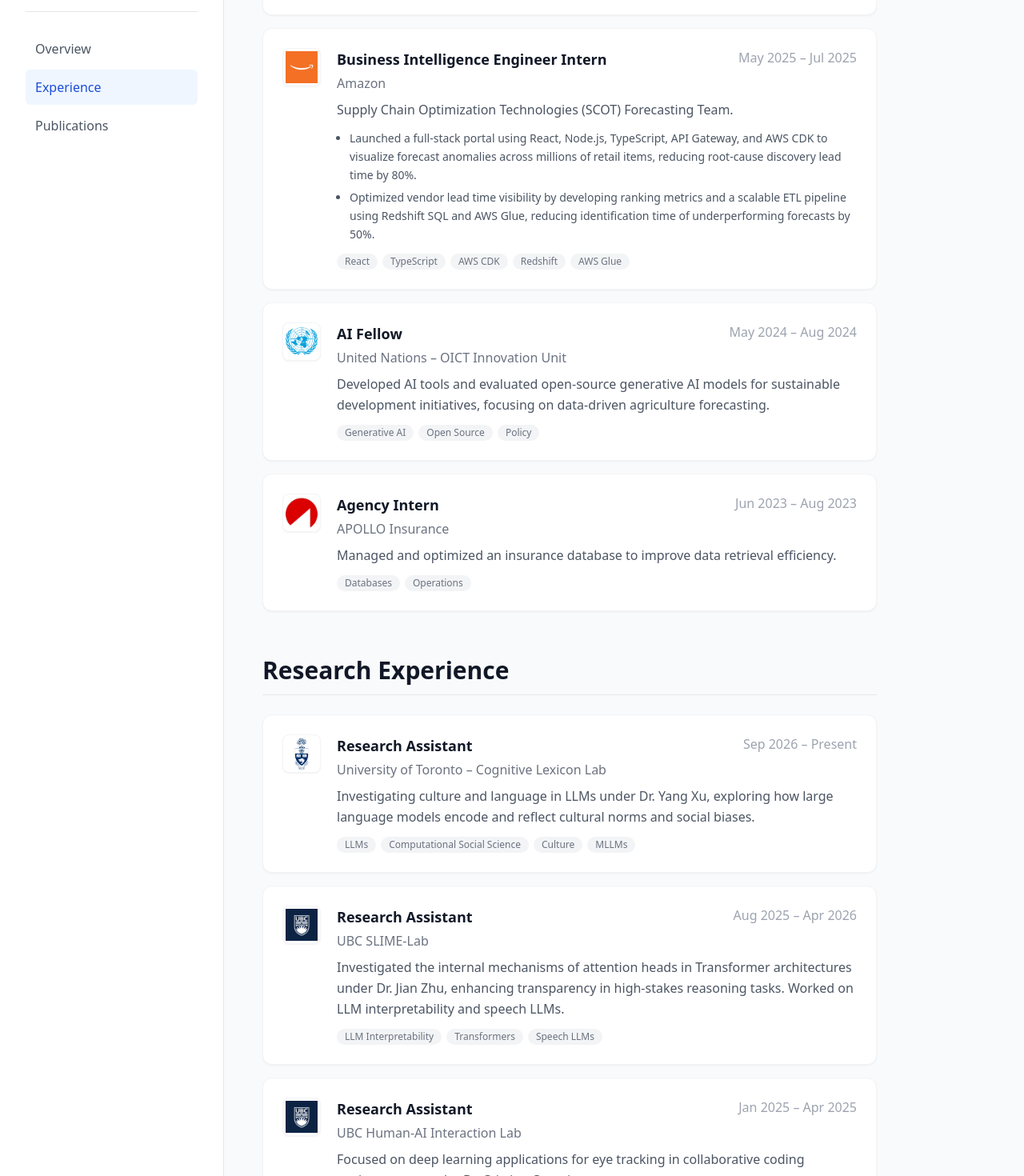
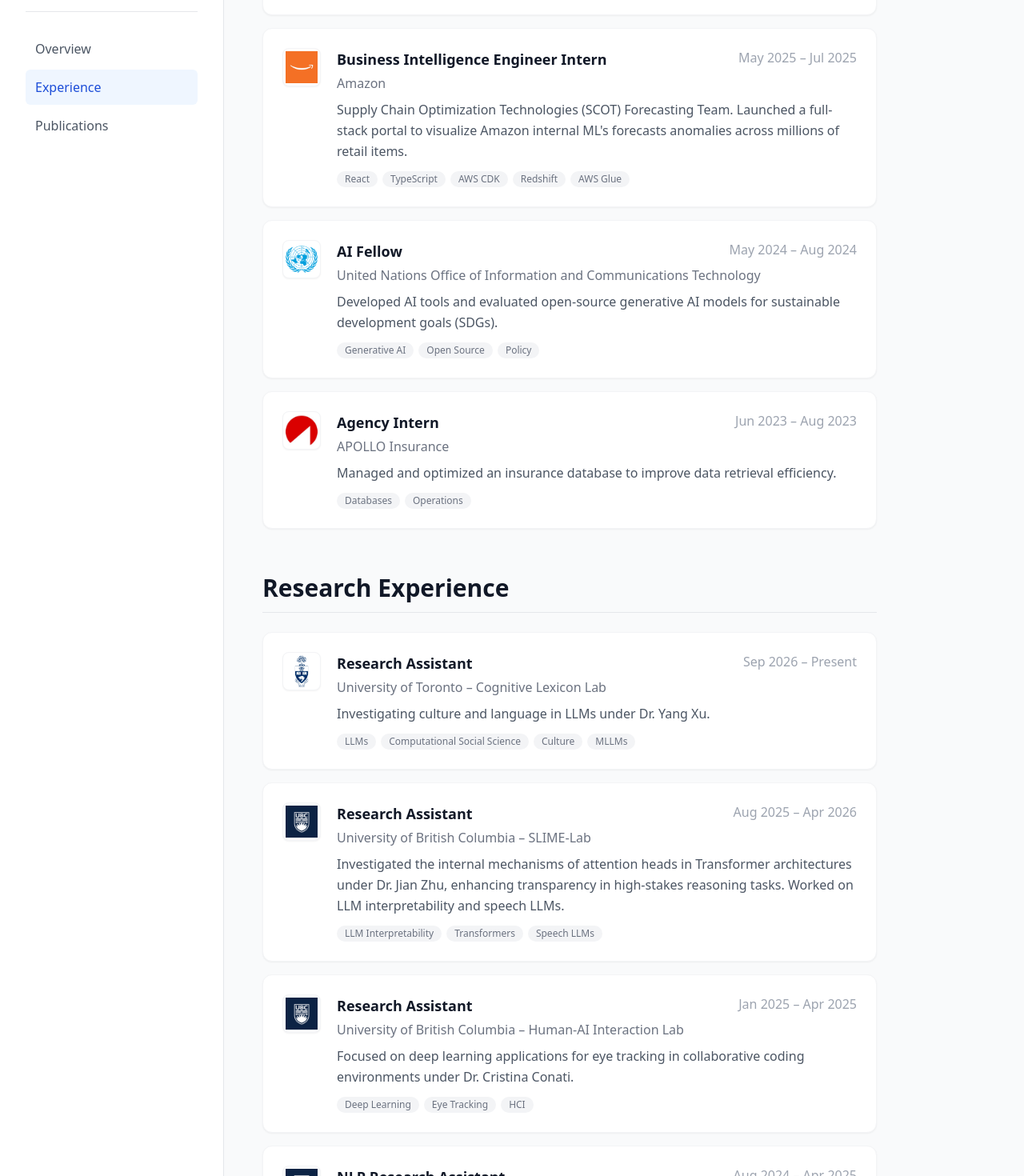
Before and after one commit to ethanwongca/ethanwongca.github.io, a React (Create React App) app: page /cv in a window 1280 px wide. Shown: the part 300-1770 px from the top of the page at 80% size. Built offline with nearby package versions, Linux system fonts and the light colour scheme.

Commit message:
CV fix and some font fix

```diff
--- a/src/pages/About.tsx
+++ b/src/pages/About.tsx
@@ -69,7 +69,7 @@ const About: React.FC = () => {
       {/* Main content */}
       <div className="flex-1 p-12 overflow-y-auto">
         {/* Name */}
-        <h1 className="text-7xl font-bold text-gray-900 mb-3">Ethan Parker Wong</h1>
+        <h1 className="text-6xl font-bold text-gray-900 mb-3">Ethan Parker Wong</h1>
 
         {/* Location */}
         <div className="flex items-center text-gray-500 text-2xl mb-4">
--- a/src/pages/CV.tsx
+++ b/src/pages/CV.tsx
@@ -46,20 +46,16 @@ const professional: ExperienceEntry[] = [
     role: 'Business Intelligence Engineer Intern',
     company: 'Amazon',
     dates: 'May 2025 – Jul 2025',
-    description: 'Supply Chain Optimization Technologies (SCOT) Forecasting Team.',
-    bullets: [
-      'Launched a full-stack portal using React, Node.js, TypeScript, API Gateway, and AWS CDK to visualize forecast anomalies across millions of retail items, reducing root-cause discovery lead time by 80%.',
-      'Optimized vendor lead time visibility by developing ranking metrics and a scalable ETL pipeline using Redshift SQL and AWS Glue, reducing identification time of underperforming forecasts by 50%.',
-    ],
+    description: "Supply Chain Optimization Technologies (SCOT) Forecasting Team. Launched a full-stack portal to visualize Amazon internal ML's forecasts anomalies across millions of retail items.",
     tags: ['React', 'TypeScript', 'AWS CDK', 'Redshift', 'AWS Glue'],
   },
   {
     logo: unLogo,
     role: 'AI Fellow',
-    company: 'United Nations – OICT Innovation Unit',
+    company: 'United Nations Office of Information and Communications Technology',
     dates: 'May 2024 – Aug 2024',
     description:
-      'Developed AI tools and evaluated open-source generative AI models for sustainable development initiatives, focusing on data-driven agriculture forecasting.',
+      'Developed AI tools and evaluated open-source generative AI models for sustainable development goals (SDGs).',
     tags: ['Generative AI', 'Open Source', 'Policy'],
   },
   {
@@ -79,13 +75,13 @@ const research: ExperienceEntry[] = [
     company: 'University of Toronto – Cognitive Lexicon Lab',
     dates: 'Sep 2026 – Present',
     description:
-      'Investigating culture and language in LLMs under Dr. Yang Xu, exploring how large language models encode and reflect cultural norms and social biases.',
+      'Investigating culture and language in LLMs under Dr. Yang Xu.',
     tags: ['LLMs', 'Computational Social Science', 'Culture', 'MLLMs'],
   },
   {
     logo: ubcLogo,
     role: 'Research Assistant',
-    company: 'UBC SLIME-Lab',
+    company: 'University of British Columbia – SLIME-Lab',
     dates: 'Aug 2025 – Apr 2026',
     description:
       'Investigated the internal mechanisms of attention heads in Transformer architectures under Dr. Jian Zhu, enhancing transparency in high-stakes reasoning tasks. Worked on LLM interpretability and speech LLMs.',
@@ -94,7 +90,7 @@ const research: ExperienceEntry[] = [
   {
     logo: ubcLogo,
     role: 'Research Assistant',
-    company: 'UBC Human-AI Interaction Lab',
+    company: 'University of British Columbia – Human-AI Interaction Lab',
     dates: 'Jan 2025 – Apr 2025',
     description:
       'Focused on deep learning applications for eye tracking in collaborative coding environments under Dr. Cristina Conati.',
@@ -103,7 +99,7 @@ const research: ExperienceEntry[] = [
   {
     logo: ubcLogo,
     role: 'NLP Research Assistant',
-    company: 'UBC SLIME-Lab',
+    company: 'University of British Columbia – SLIME-Lab',
     dates: 'Aug 2024 – Apr 2025',
     description:
       'Conducted NLP and computational social science research under Dr. Jian Zhu, funded via UBC Work Learn.',
```
